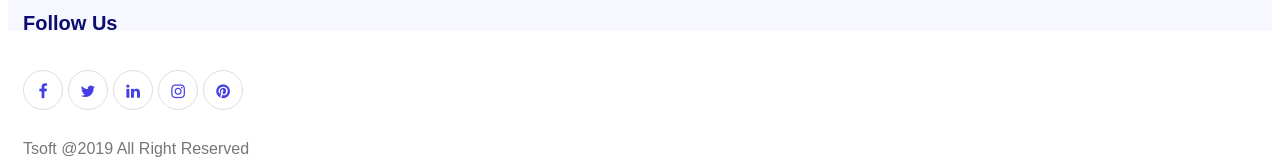
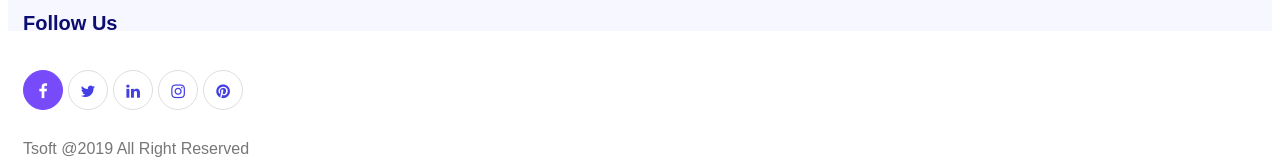
Before and after one commit to duggie611/demo-website1, a plain HTML site: page index.html in a window 1280 px wide. In both pictures the pointer is over the icon 43 px from the left and 6326 px from the top of the page. Shown: the part 6237-6397 px from the top of the page. Drawn offline with Linux system fonts and the light colour scheme.

Commit message:
Update main.css

```diff
--- a/CSS/main.css
+++ b/CSS/main.css
@@ -676,6 +676,11 @@ img{
     color: #443fe4;
     transition: .3s;
 }
+.footer-contact-3 ul li i:hover{
+    background-color: #774bfa;
+    color: #fff;
+    border: 1px solid #774bfa;
+}
 .footer-contact-3 p {
     margin: 30px 0px;
     color: #777777;
```
